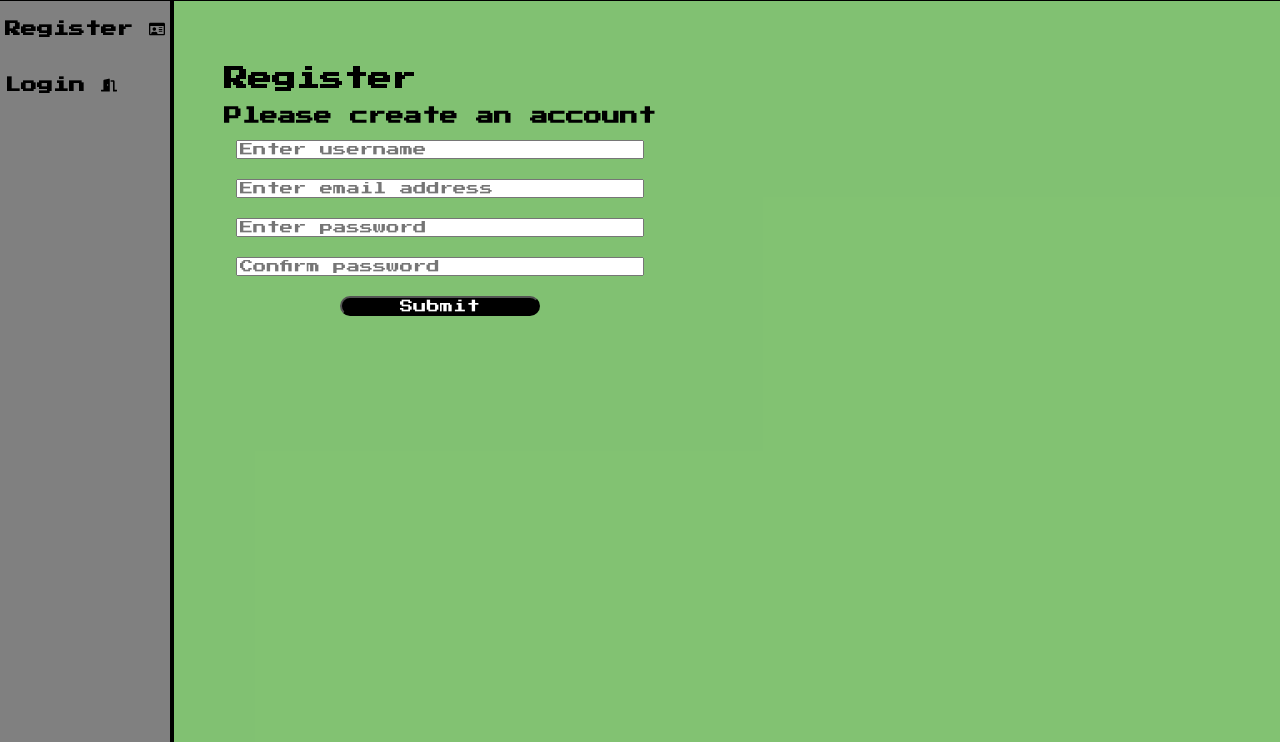
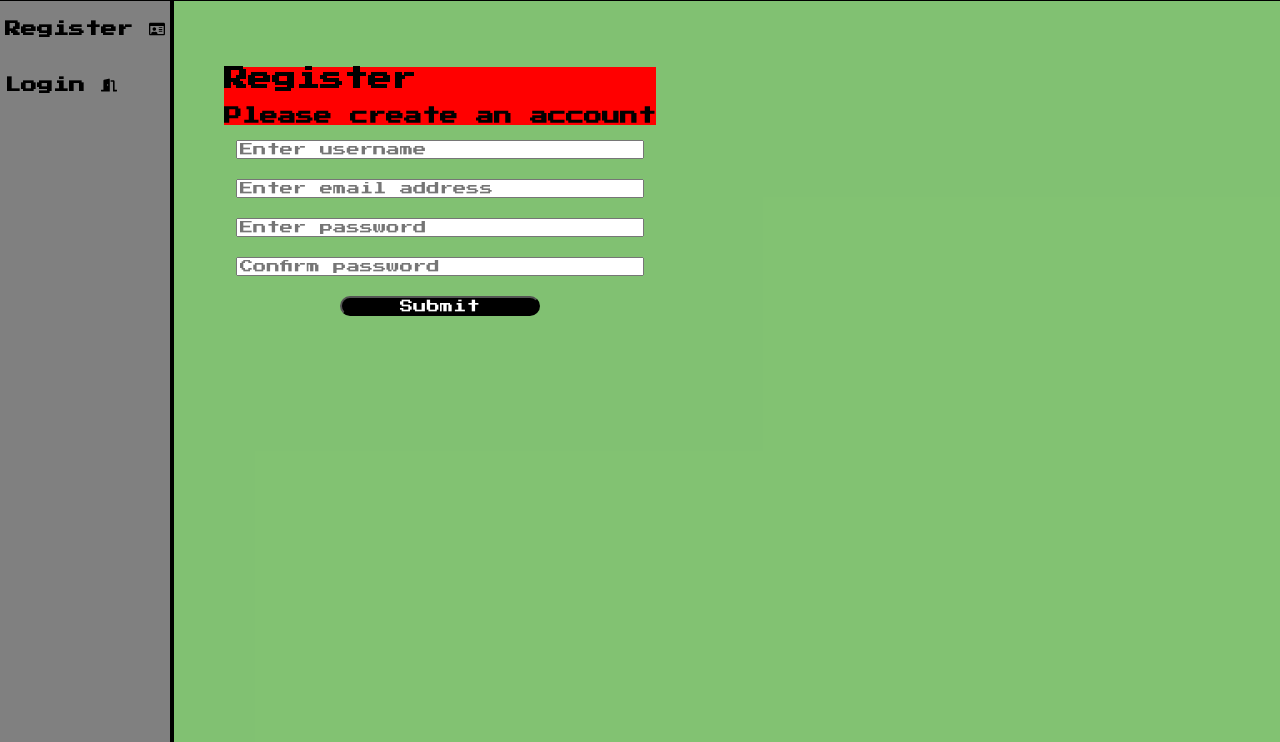
Before and after one commit to DanHope90/Coding_Quiz_FE, a React app in the folder my-app/: page /register in a window 1280 px wide. Shown: the part 58-800 px from the top of the page. Built offline with nearby package versions, Linux system fonts and the light colour scheme; no server answers.

Commit message:
styling and proptypes updates

```diff
--- a/my-app/src/Components/Layout.js
+++ b/my-app/src/Components/Layout.js
@@ -13,7 +13,7 @@ function Layout({ children }) {
 }
 
 Layout.propTypes = {
-  children: PropTypes.func.isRequired,
+  children: PropTypes.objectOf.isRequired,
 };
 
 export default Layout;
--- a/my-app/src/Components/Login.js
+++ b/my-app/src/Components/Login.js
@@ -61,8 +61,10 @@ function Login() {
         : (
           <div>
             <Alert message={alert.message} isSuccess={alert.isSuccess} />
-            <h1 className="titles">Login</h1>
-            <h2 className="titles">Please submit your username and password</h2>
+            <div className="form-body">
+              <h1 className="titles">Login</h1>
+              <h2 className="titles">Please submit your username and password</h2>
+            </div>
             <div>
               <form className="form" onSubmit={handleSubmit}>
                 <input
--- a/my-app/src/Components/QuestionCard.js
+++ b/my-app/src/Components/QuestionCard.js
@@ -50,8 +50,10 @@ export default QuestionCard;
 
 QuestionCard.propTypes = {
   question: PropTypes.string,
-  setScore: PropTypes.func,
+  chosenAnswer: PropTypes.string,
+  setChosenAnswer: PropTypes.string,
+  setScore: PropTypes.number,
   score: PropTypes.number,
   qNumber: PropTypes.number,
-  setQNumber: PropTypes.func,
+  setQNumber: PropTypes.number,
 }.isRequired;
--- a/my-app/src/Components/Register.js
+++ b/my-app/src/Components/Register.js
@@ -52,7 +52,7 @@ function Register() {
 
   return (
     <>
-      <div>
+      <div className="form-body">
         <h1 className="titles">Register</h1>
         <h2 className="titles">Please create an account</h2>
       </div>
--- a/my-app/src/Components/TakeAQuiz.js
+++ b/my-app/src/Components/TakeAQuiz.js
@@ -56,8 +56,3 @@ function TakeAQuiz() {
 }
 
 export default TakeAQuiz;
-
-// TakeAQuiz.propTypes = {
-//   quizName: PropTypes.string,
-//   quizURL: PropTypes.string,
-// }.isRequired;
--- a/my-app/src/Styles/Register.css
+++ b/my-app/src/Styles/Register.css
@@ -2,6 +2,10 @@
     display:flex;
     justify-content: center;
     flex-direction: column;
+}
+
+.form-body {
+    background-color: red;
 }
 
 .form {
```
Also changed, not shown: my-app/src/Components/ExecuteQuiz.js (+11 -1 lines), my-app/src/Components/TakeAQuizCard.js (+12 -2 lines), 2 other files.
